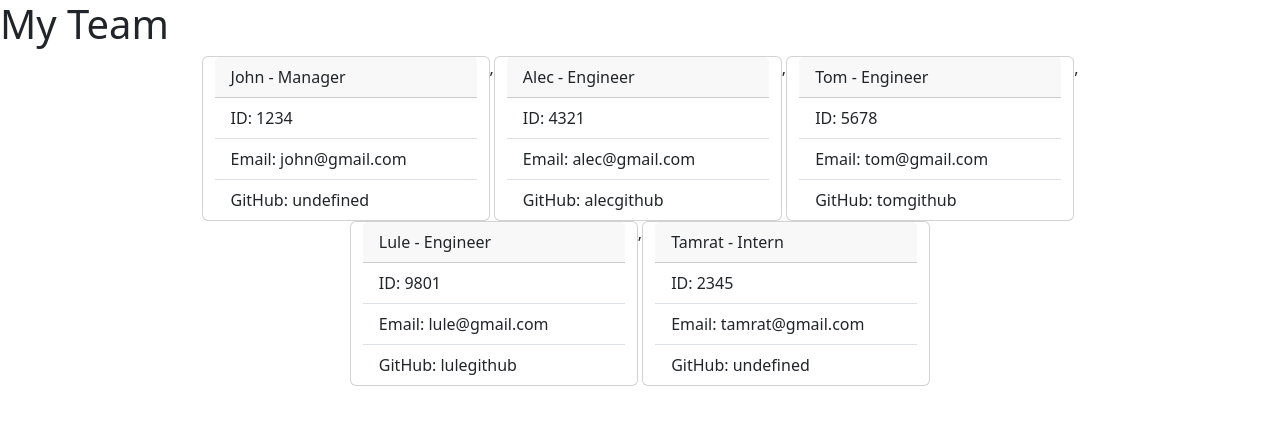
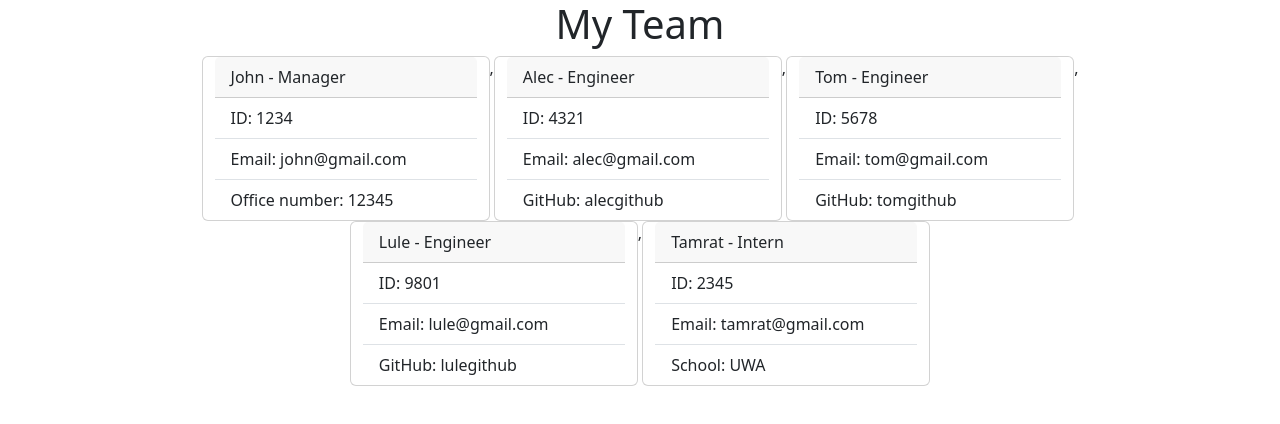
Before and after one commit to Tesfa8186/OOP-Challenge-Team-Profile, a website: page dist/index.html in a window 1280 px wide. Drawn offline with nearby package versions, Linux system fonts and the light colour scheme.

Commit message:
Update html file
Update

```diff
--- a/dist/index.html
+++ b/dist/index.html
@@ -9,7 +9,7 @@
     </head>
     <body>
         <div>
-            <h1>My Team</h1>
+            <h1 class="text-center">My Team</h1>
         </div>
 
         <div class="container">
@@ -21,7 +21,7 @@
                     <ul class="list-group list-group-flush">
                       <li class="list-group-item">ID: 1234</li>
                       <li class="list-group-item">Email: john@gmail.com</li>
-                      <li class="list-group-item">GitHub: undefined</li>
+                      <li class="list-group-item">Office number: 12345</li>
                     </ul>
                   </div>,<div class="card" style="width: 18rem;">
                     <div class="card-header">
@@ -57,7 +57,7 @@
                     <ul class="list-group list-group-flush">
                       <li class="list-group-item">ID: 2345</li>
                       <li class="list-group-item">Email: tamrat@gmail.com</li>
-                      <li class="list-group-item">GitHub: undefined</li>
+                      <li class="list-group-item">School: UWA</li>
                     </ul>
                   </div>
                 </div>
```
